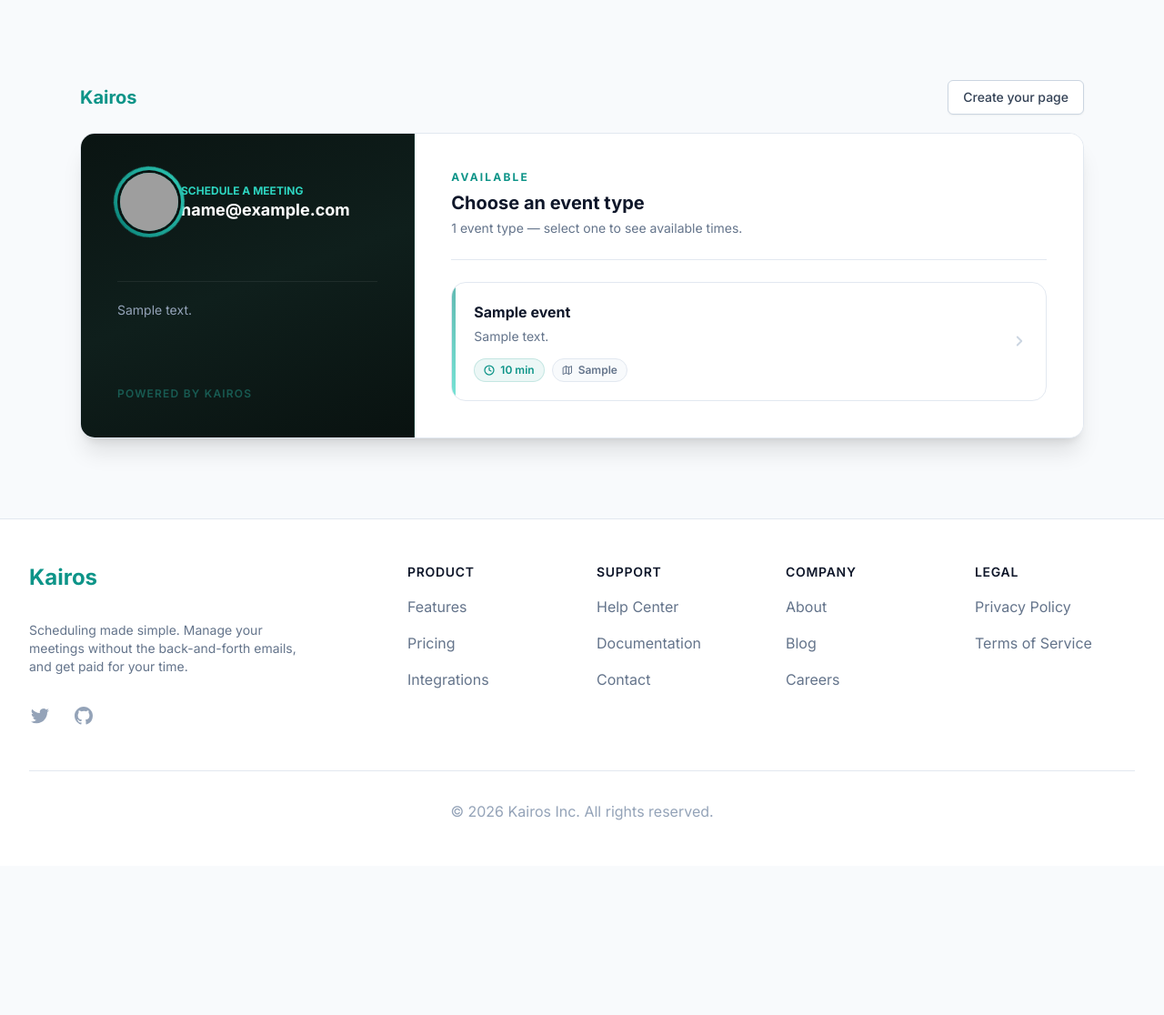
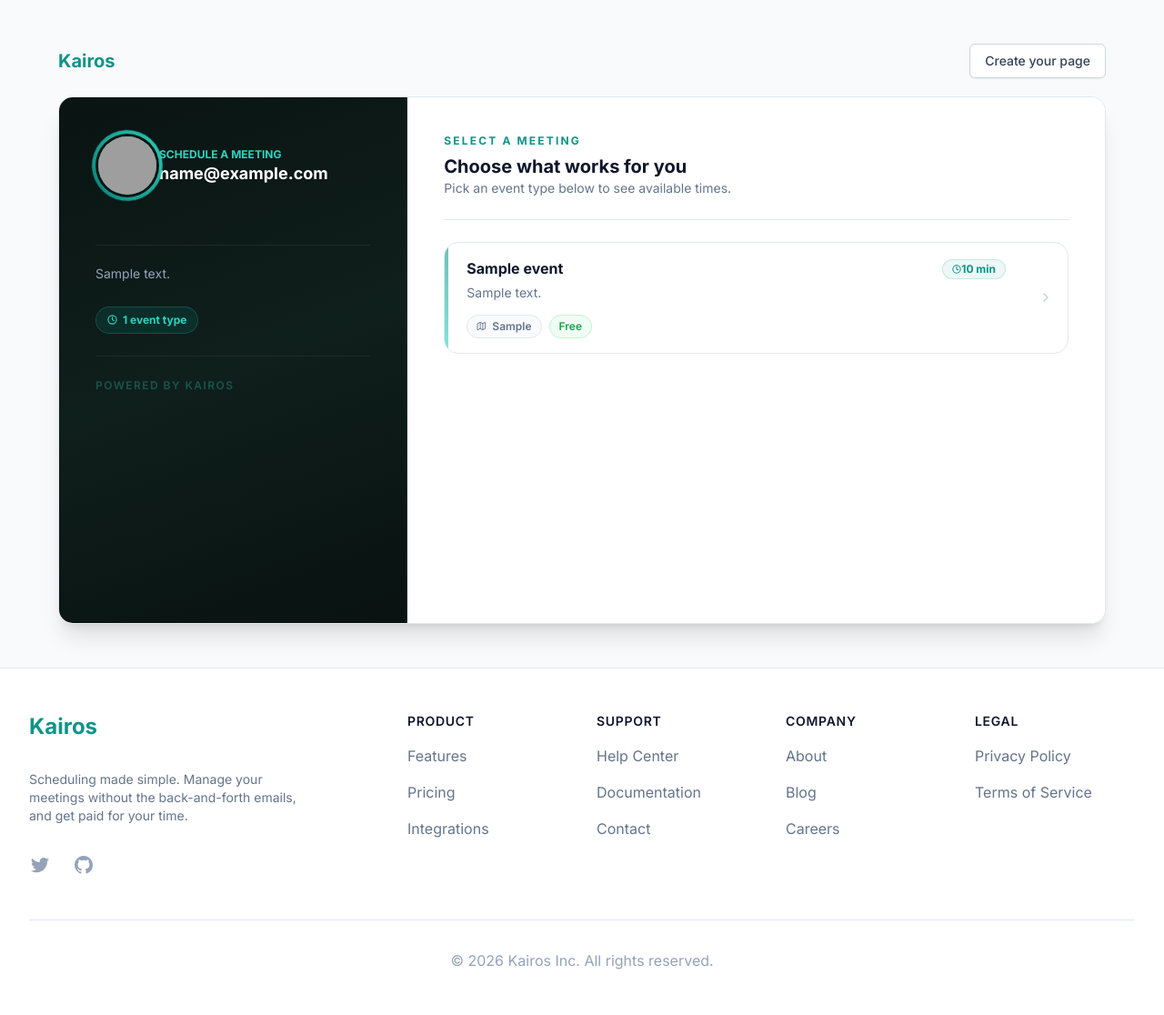
Before and after one commit to prayangshuuu/kairos, a Django app: template apps/bookings/templates/bookings/public_profile.html in a window 1280 px wide. Shown: the whole page at 91% size. Before the commit the page ends 902 px from the top, so only its background shows below. Run offline with Django 5.2, Linux system fonts and the light colour scheme; the template is opened without the code that fills it: most values are stand-ins (such as "Sample title", 1, 10 or a date in 2020); grey boxes are pictures that could not be loaded.

Commit message:
feat: final polish on public profile page

```diff
--- a/apps/bookings/templates/bookings/public_profile.html
+++ b/apps/bookings/templates/bookings/public_profile.html
@@ -27,152 +27,155 @@
 </script>
 
 <style>
-  /* ── Avatar ring spin (same keyframe name as booking page) ── */
+  /* ── Shared with booking page ─────────────────── */
   @keyframes spin {
     from { transform: rotate(0deg); }
     to   { transform: rotate(360deg); }
   }
-
-  /* ── Sidebar dark theme (identical to booking page) ────── */
   .kairos-sidebar {
     background: linear-gradient(160deg, #0a1412 0%, #0f1f1c 50%, #091210 100%);
-    border-right: 1px solid rgba(45, 212, 191, 0.12);
+    border-right: 1px solid rgba(45,212,191,0.12);
   }
   @media (max-width: 767px) {
-    .kairos-sidebar {
-      border-right: none;
-      border-bottom: 1px solid rgba(45, 212, 191, 0.12);
-    }
-  }
-  .kairos-avatar-ring {
-    transform-origin: center;
+    .kairos-sidebar { border-right: none; border-bottom: 1px solid rgba(45,212,191,0.12); }
   }
 
-  /* ── Event cards ─────────────────────────────────────── */
-  @keyframes kp-fadein {
-    from { opacity: 0; transform: translateY(10px); }
+  /* ── Staggered fade-in ────────────────────────── */
+  @keyframes fadeSlideUp {
+    from { opacity: 0; transform: translateY(12px); }
     to   { opacity: 1; transform: translateY(0); }
   }
+  .kp-fadein { animation: fadeSlideUp 0.4s ease both; }
 
-  .kp-event-card {
+  /* ── Event card ───────────────────────────────── */
+  .kp-card {
     display: flex;
     align-items: stretch;
-    background: #ffffff;
+    border-radius: 1rem;
     border: 1.5px solid #e2e8f0;
-    border-radius: 1rem;
+    background: #fff;
     text-decoration: none;
     color: inherit;
     overflow: hidden;
     transition: border-color 0.18s, box-shadow 0.18s, transform 0.18s;
-    animation: kp-fadein 0.4s ease both;
   }
-  .kp-event-card:hover {
+  .kp-card:hover {
     border-color: #0d9488;
-    box-shadow: 0 8px 28px -4px rgba(13, 148, 136, 0.14), 0 2px 6px rgba(0,0,0,0.05);
+    box-shadow: 0 8px 30px -4px rgba(13,148,136,0.15), 0 2px 8px rgba(0,0,0,0.05);
     transform: translateY(-2px);
   }
-  .kp-event-card:focus-visible {
-    outline: 2px solid #0d9488;
-    outline-offset: 2px;
-  }
-  .kp-card-strip {
+  .kp-card:focus-visible { outline: 2px solid #0d9488; outline-offset: 2px; }
+
+  .kp-strip {
     width: 4px;
     flex-shrink: 0;
     background: linear-gradient(to bottom, #0d9488, #2dd4bf);
-    opacity: 0.65;
+    opacity: 0.6;
     transition: opacity 0.18s;
   }
-  .kp-event-card:hover .kp-card-strip {
-    opacity: 1;
-  }
-  .kp-card-arrow {
+  .kp-card:hover .kp-strip { opacity: 1; }
+
+  .kp-arrow {
     flex-shrink: 0;
     display: flex;
     align-items: center;
-    padding: 0 1.25rem 0 0.5rem;
+    justify-content: center;
+    width: 48px;
     color: #cbd5e1;
     transition: color 0.18s, transform 0.18s;
   }
-  .kp-event-card:hover .kp-card-arrow {
-    color: #0d9488;
-    transform: translateX(3px);
-  }
+  .kp-card:hover .kp-arrow { color: #0d9488; transform: translateX(3px); }
 </style>
 {% endblock %}
 
 {% block public_content %}
-<div class="w-full px-4 py-6 sm:px-6 md:py-10">
+{# Override the outer padding — the layout's py-12 is enough #}
+<div class="w-full -mt-6">
 
-  {# ── Top nav — identical to booking page ── #}
-  <div class="mx-auto mb-5 flex max-w-6xl items-center justify-between">
+  {# ── Top nav (exact copy from booking page) #}
+  <div class="mb-5 flex items-center justify-between">
     <a href="/" class="text-xl font-bold text-brand-600">Kairos</a>
-    <a href="{% url 'account_signup' %}" class="inline-flex items-center rounded-md border border-surface-300 bg-white px-4 py-2 text-sm font-medium text-surface-700 shadow-sm hover:bg-surface-50 focus:outline-none focus:ring-2 focus:ring-brand-500 focus:ring-offset-2">
+    <a href="{% url 'account_signup' %}"
+       class="inline-flex items-center rounded-md border border-surface-300 bg-white px-4 py-2 text-sm font-medium text-surface-700 shadow-sm hover:bg-surface-50 focus:outline-none focus:ring-2 focus:ring-brand-500 focus:ring-offset-2">
       Create your page
     </a>
   </div>
 
-  {# ── Main card — identical wrapper to booking page ── #}
-  <div class="mx-auto max-w-6xl overflow-hidden rounded-2xl border border-surface-200 bg-white shadow-xl lg:min-h-[580px] md:flex relative">
+  {# ── Main card (exact same shell as booking page) #}
+  <div class="overflow-hidden rounded-2xl border border-surface-200 bg-white shadow-xl md:flex relative" style="min-height: 580px;">
 
-    {# ══ LEFT: Dark sidebar (1/3) — pixel-identical to booking page ══ #}
+    {# ═══ LEFT SIDEBAR — identical to booking page ═══ #}
     <div class="kairos-sidebar relative w-full overflow-hidden md:w-1/3 flex flex-col">
 
-      {# Decorative blobs #}
+      {# Blobs #}
       <div class="pointer-events-none absolute inset-0 z-0">
-        <div class="absolute -top-16 -left-16 w-64 h-64 rounded-full opacity-20" style="background: radial-gradient(circle, #0d9488 0%, transparent 70%);"></div>
-        <div class="absolute -bottom-20 -right-10 w-56 h-56 rounded-full opacity-15" style="background: radial-gradient(circle, #14b8a6 0%, transparent 70%);"></div>
-        <div class="absolute top-1/2 left-1/2 -translate-x-1/2 -translate-y-1/2 w-80 h-80 rounded-full opacity-5" style="background: radial-gradient(circle, #2dd4bf 0%, transparent 60%);"></div>
+        <div class="absolute -top-16 -left-16 w-64 h-64 rounded-full opacity-20"
+             style="background:radial-gradient(circle,#0d9488 0%,transparent 70%);"></div>
+        <div class="absolute -bottom-20 -right-10 w-56 h-56 rounded-full opacity-15"
+             style="background:radial-gradient(circle,#14b8a6 0%,transparent 70%);"></div>
+        <div class="absolute top-1/2 left-1/2 -translate-x-1/2 -translate-y-1/2 w-80 h-80 rounded-full opacity-5"
+             style="background:radial-gradient(circle,#2dd4bf 0%,transparent 60%);"></div>
       </div>
 
       {# Content #}
       <div class="relative z-10 flex flex-col h-full p-7 md:p-8 lg:p-10">
 
-        {# Avatar + name block #}
+        {# Avatar + Name #}
         <div class="mb-8">
           <div class="mb-5 flex items-center md:block">
+
             {# Avatar with spinning ring #}
             <div class="relative inline-block mr-4 md:mr-0 md:mb-5">
-              <div class="kairos-avatar-ring absolute inset-0 rounded-full"
-                   style="margin: -4px; background: conic-gradient(from 0deg, #0d9488, #2dd4bf, #0d9488); border-radius: 9999px; animation: spin 4s linear infinite; opacity: 0.9;"></div>
-              <div class="relative" style="padding: 3px;">
+              <div class="absolute inset-0 rounded-full"
+                   style="margin:-4px;background:conic-gradient(from 0deg,#0d9488,#2dd4bf,#0d9488);border-radius:9999px;animation:spin 4s linear infinite;opacity:0.9;"></div>
+              <div class="relative" style="padding:3px;">
                 {% if host.avatar %}
                   <img src="{{ host.avatar.url }}"
                        alt="{{ host.display_name|default:host.email }}"
-                       class="w-16 h-16 md:w-20 md:h-20 rounded-full object-cover relative z-10 block"
-                       style="box-shadow: 0 0 0 3px #0a1412;">
+                       class="w-16 h-16 md:w-20 md:h-20 rounded-full object-cover block"
+                       style="box-shadow:0 0 0 3px #0a1412;">
                 {% else %}
-                  <div class="w-16 h-16 md:w-20 md:h-20 rounded-full flex items-center justify-center text-2xl font-black relative z-10"
-                       style="background: linear-gradient(135deg, #134e4a, #0d9488); color: #ccfbf1; box-shadow: 0 0 0 3px #0a1412;">
+                  <div class="w-16 h-16 md:w-20 md:h-20 rounded-full flex items-center justify-center text-2xl font-black"
+                       style="background:linear-gradient(135deg,#134e4a,#0d9488);color:#ccfbf1;box-shadow:0 0 0 3px #0a1412;">
                     {{ host.display_name|default:host.email|make_list|first|upper|default:"K" }}
                   </div>
                 {% endif %}
               </div>
             </div>
 
-            {# Mobile: name inline with avatar #}
+            {# Mobile name #}
             <div class="md:hidden">
-              <p class="text-xs font-bold uppercase tracking-[0.16em] mb-0.5" style="color: #2dd4bf;">Schedule a meeting</p>
+              <p class="text-xs font-bold uppercase tracking-[0.16em] mb-0.5" style="color:#2dd4bf;">Schedule a meeting</p>
               <h1 class="text-lg font-black leading-tight text-white">{{ host.display_name|default:host.email }}</h1>
             </div>
           </div>
 
-          {# Desktop: name below avatar #}
+          {# Desktop name #}
           <div class="hidden md:block">
-            <p class="text-xs font-bold uppercase tracking-[0.16em] mb-2" style="color: #2dd4bf;">Schedule a meeting</p>
-            <h1 class="text-3xl font-black leading-tight text-white mb-1">{{ host.display_name|default:host.email }}</h1>
+            <p class="text-xs font-bold uppercase tracking-[0.16em] mb-2" style="color:#2dd4bf;">Schedule a meeting</p>
+            <h1 class="text-3xl font-black leading-tight text-white">{{ host.display_name|default:host.email }}</h1>
           </div>
         </div>
 
         {# Bio #}
         {% if host.bio %}
-          <div class="border-t pt-5" style="border-color: rgba(255,255,255,0.07);">
-            <p class="text-sm leading-relaxed" style="color: #94a3b8;">{{ host.bio }}</p>
+          <div class="border-t pt-5 mb-6" style="border-color:rgba(255,255,255,0.07);">
+            <p class="text-sm leading-relaxed" style="color:#94a3b8;">{{ host.bio }}</p>
           </div>
         {% endif %}
 
-        {# Bottom branding #}
-        <div class="mt-auto pt-6">
-          <p class="text-xs font-semibold" style="color: rgba(45,212,191,0.35); letter-spacing: 0.1em; text-transform: uppercase;">
+        {# Stat pills #}
+        <div class="flex flex-wrap gap-2 mb-auto">
+          <span class="inline-flex items-center gap-1.5 px-3 py-1.5 rounded-full text-xs font-bold"
+                style="background:rgba(13,148,136,0.15);color:#2dd4bf;border:1px solid rgba(45,212,191,0.2);">
+            <svg width="11" height="11" viewBox="0 0 24 24" fill="none" stroke="currentColor" stroke-width="2.5" stroke-linecap="round" stroke-linejoin="round"><circle cx="12" cy="12" r="10"/><polyline points="12 6 12 12 16 14"/></svg>
+            {{ host.public_event_types|length }} event type{{ host.public_event_types|length|pluralize }}
+          </span>
+        </div>
+
+        {# Branding #}
+        <div class="pt-6 mt-6 border-t" style="border-color:rgba(255,255,255,0.06);">
+          <p class="text-xs font-semibold" style="color:rgba(45,212,191,0.3);letter-spacing:0.12em;text-transform:uppercase;">
             Powered by Kairos
           </p>
         </div>
@@ -180,17 +183,15 @@
       </div>
     </div>
 
-    {# ══ RIGHT: Event list (2/3) ══ #}
+    {# ═══ RIGHT PANEL ═══ #}
     <div class="relative flex w-full flex-col bg-white p-6 md:w-2/3 md:p-8 lg:p-10">
 
-      {# Section heading #}
+      {# Header — matches booking page header style exactly #}
       <div class="mb-6 border-b border-surface-200 pb-6">
-        <p class="text-xs font-bold uppercase tracking-[0.18em] text-brand-600 mb-1.5">Available</p>
-        <h2 class="text-xl font-bold text-surface-900">
-          Choose an event type
-        </h2>
-        <p class="text-sm text-surface-500 mt-1">
-          {{ host.public_event_types|length }} event type{{ host.public_event_types|length|pluralize }} — select one to see available times.
+        <p class="text-xs font-bold uppercase tracking-[0.18em] text-brand-600 mb-1.5">Select a meeting</p>
+        <h2 class="text-xl font-bold text-surface-900">Choose what works for you</h2>
+        <p class="text-sm text-surface-500 mt-1.5">
+          Pick an event type below to see available times.
         </p>
       </div>
 
@@ -199,52 +200,51 @@
         <div class="flex flex-col gap-3">
           {% for event in host.public_event_types %}
             <a href="{% url 'bookings:public_profile' slug=host.slug %}{{ event.slug }}/"
-               class="kp-event-card"
-               style="animation-delay: {{ forloop.counter0 }}00ms;"
+               class="kp-card kp-fadein"
+               style="animation-delay:{{ forloop.counter0 }}0ms;"
                aria-label="Book: {{ event.title }}">
 
-              {# Left teal strip #}
-              <div class="kp-card-strip"></div>
+              <div class="kp-strip"></div>
 
-              {# Card body #}
-              <div class="flex-1 min-w-0 p-5">
-                <h3 class="text-base font-bold text-surface-900 mb-1 truncate">{{ event.title }}</h3>
+              <div class="flex-1 min-w-0 px-5 py-4">
+                <div class="flex items-start justify-between gap-3 mb-1">
+                  <h3 class="text-base font-bold text-surface-900 leading-snug">{{ event.title }}</h3>
+                  {# Duration badge top-right #}
+                  <span class="flex-shrink-0 inline-flex items-center gap-1 px-2.5 py-0.5 rounded-full text-xs font-bold mt-0.5"
+                        style="background:rgba(13,148,136,0.08);color:#0d9488;border:1px solid rgba(13,148,136,0.15);">
+                    <svg width="10" height="10" viewBox="0 0 24 24" fill="none" stroke="currentColor" stroke-width="2.5" stroke-linecap="round" stroke-linejoin="round"><circle cx="12" cy="12" r="10"/><polyline points="12 6 12 12 16 14"/></svg>
+                    {{ event.duration_minutes }} min
+                  </span>
+                </div>
+
                 {% if event.description %}
-                  <p class="text-sm text-surface-500 leading-relaxed mb-3 line-clamp-2">{{ event.description }}</p>
-                {% else %}
-                  <p class="text-sm mb-3" style="color: #d1d5db;">No description provided.</p>
+                  <p class="text-sm text-surface-500 leading-relaxed mb-3 line-clamp-1">{{ event.description }}</p>
                 {% endif %}
 
-                {# Meta pills #}
-                <div class="flex flex-wrap items-center gap-2">
-                  {# Duration #}
+                {# Meta row #}
+                <div class="flex flex-wrap items-center gap-2 mt-2">
                   <span class="inline-flex items-center gap-1.5 px-2.5 py-1 rounded-full text-xs font-semibold"
-                        style="background: rgba(13,148,136,0.08); color: #0d9488; border: 1px solid rgba(13,148,136,0.18);">
-                    <svg width="12" height="12" viewBox="0 0 24 24" fill="none" stroke="currentColor" stroke-width="2.5" stroke-linecap="round" stroke-linejoin="round"><circle cx="12" cy="12" r="10"/><polyline points="12 6 12 12 16 14"/></svg>
-                    {{ event.duration_minutes }} min
-                  </span>
-
-                  {# Location #}
-                  <span class="inline-flex items-center gap-1.5 px-2.5 py-1 rounded-full text-xs font-semibold"
-                        style="background: #f8fafc; color: #64748b; border: 1px solid #e2e8f0;">
-                    <svg width="12" height="12" viewBox="0 0 24 24" fill="none" stroke="currentColor" stroke-width="2" stroke-linecap="round" stroke-linejoin="round"><polygon points="3 6 9 3 15 6 21 3 21 18 15 21 9 18 3 21"/><line x1="9" y1="3" x2="9" y2="18"/><line x1="15" y1="6" x2="15" y2="21"/></svg>
+                        style="background:#f8fafc;color:#64748b;border:1px solid #e2e8f0;">
+                    <svg width="11" height="11" viewBox="0 0 24 24" fill="none" stroke="currentColor" stroke-width="2" stroke-linecap="round" stroke-linejoin="round"><polygon points="3 6 9 3 15 6 21 3 21 18 15 21 9 18 3 21"/><line x1="9" y1="3" x2="9" y2="18"/><line x1="15" y1="6" x2="15" y2="21"/></svg>
                     {{ event.get_location_type_display }}
                   </span>
-
-                  {# Price (if paid) #}
                   {% if event.is_paid %}
                     <span class="inline-flex items-center gap-1.5 px-2.5 py-1 rounded-full text-xs font-semibold"
-                          style="background: rgba(16,185,129,0.08); color: #059669; border: 1px solid rgba(16,185,129,0.18);">
-                      <svg width="12" height="12" viewBox="0 0 24 24" fill="none" stroke="currentColor" stroke-width="2" stroke-linecap="round" stroke-linejoin="round"><rect x="2" y="6" width="20" height="12" rx="2"/><circle cx="12" cy="12" r="2"/><path d="M6 12h.01M18 12h.01"/></svg>
+                          style="background:rgba(16,185,129,0.07);color:#059669;border:1px solid rgba(16,185,129,0.15);">
+                      <svg width="11" height="11" viewBox="0 0 24 24" fill="none" stroke="currentColor" stroke-width="2" stroke-linecap="round" stroke-linejoin="round"><rect x="2" y="6" width="20" height="12" rx="2"/><circle cx="12" cy="12" r="2"/><path d="M6 12h.01M18 12h.01"/></svg>
                       {{ event.formatted_price }}
+                    </span>
+                  {% else %}
+                    <span class="inline-flex items-center gap-1.5 px-2.5 py-1 rounded-full text-xs font-semibold"
+                          style="background:#f0fdf4;color:#16a34a;border:1px solid #bbf7d0;">
+                      Free
                     </span>
                   {% endif %}
                 </div>
               </div>
 
-              {# Right chevron #}
-              <div class="kp-card-arrow">
-                <svg width="18" height="18" viewBox="0 0 24 24" fill="none" stroke="currentColor" stroke-width="2.5" stroke-linecap="round" stroke-linejoin="round"><path d="M9 18l6-6-6-6"/></svg>
+              <div class="kp-arrow">
+                <svg width="16" height="16" viewBox="0 0 24 24" fill="none" stroke="currentColor" stroke-width="2.5" stroke-linecap="round" stroke-linejoin="round"><path d="M9 18l6-6-6-6"/></svg>
               </div>
 
             </a>
@@ -252,13 +252,13 @@
         </div>
 
       {% else %}
-        {# Empty state #}
         <div class="flex flex-col items-center justify-center flex-1 py-16 text-center">
-          <div class="w-16 h-16 rounded-full flex items-center justify-center mb-4" style="background: #f1f5f9;">
-            <svg xmlns="http://www.w3.org/2000/svg" width="28" height="28" viewBox="0 0 24 24" fill="none" stroke="#94a3b8" stroke-width="1.5" stroke-linecap="round" stroke-linejoin="round"><rect x="3" y="4" width="18" height="18" rx="2" ry="2"/><line x1="16" y1="2" x2="16" y2="6"/><line x1="8" y1="2" x2="8" y2="6"/><line x1="3" y1="10" x2="21" y2="10"/></svg>
+          <div class="w-16 h-16 rounded-2xl flex items-center justify-center mb-4"
+               style="background:rgba(13,148,136,0.07);border:1px solid rgba(13,148,136,0.12);">
+            <svg width="28" height="28" viewBox="0 0 24 24" fill="none" stroke="#0d9488" stroke-width="1.5" stroke-linecap="round" stroke-linejoin="round"><rect x="3" y="4" width="18" height="18" rx="2"/><line x1="16" y1="2" x2="16" y2="6"/><line x1="8" y1="2" x2="8" y2="6"/><line x1="3" y1="10" x2="21" y2="10"/></svg>
           </div>
-          <h3 class="text-base font-semibold text-surface-700 mb-1">No events available</h3>
-          <p class="text-sm text-surface-400 max-w-xs">This person hasn't published any event types yet. Check back soon.</p>
+          <h3 class="text-base font-semibold text-surface-700 mb-1">No events published yet</h3>
+          <p class="text-sm text-surface-400 max-w-xs">Check back soon — this person hasn't set up any public event types yet.</p>
         </div>
       {% endif %}
 
```
